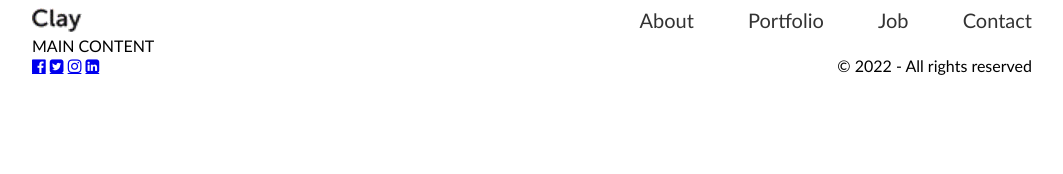
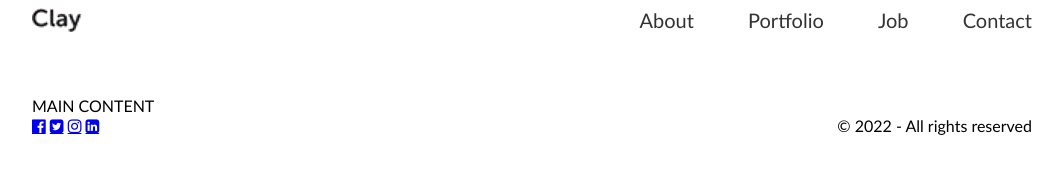
Before and after one commit to Torden11/5-astronaut, a website: page index.html in a window 1280 px wide. Shown: the whole page, without its empty margins (108-1171 px from the left). Drawn offline with Linux system fonts and the light colour scheme.

Commit message:
Update, container, #2

```diff
--- a/css/main.css
+++ b/css/main.css
@@ -1,15 +1,11 @@
 .container {
     display: inline-block;
     width: 1000px;
-    margin: 0 calc(50% - 500px);
-      font-family: 'Gill Sans', 'Gill Sans MT', Calibri, 'Trebuchet MS', sans-serif;
+    margin: 0 calc(50% - 500px) 60px;
+    font-family: 'Gill Sans', 'Gill Sans MT', Calibri, 'Trebuchet MS', sans-serif;
     }
 
-    body > * {
-        margin-bottom: 60px;
-    }
-
-    body > :nth-last-child(2) {
+    .container:nth-last-child(2) {
         margin-bottom: 0;
     }
 
```
